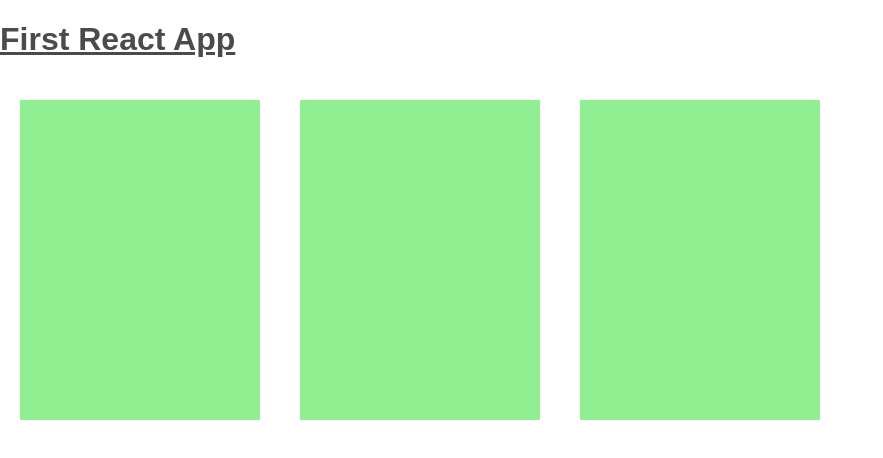
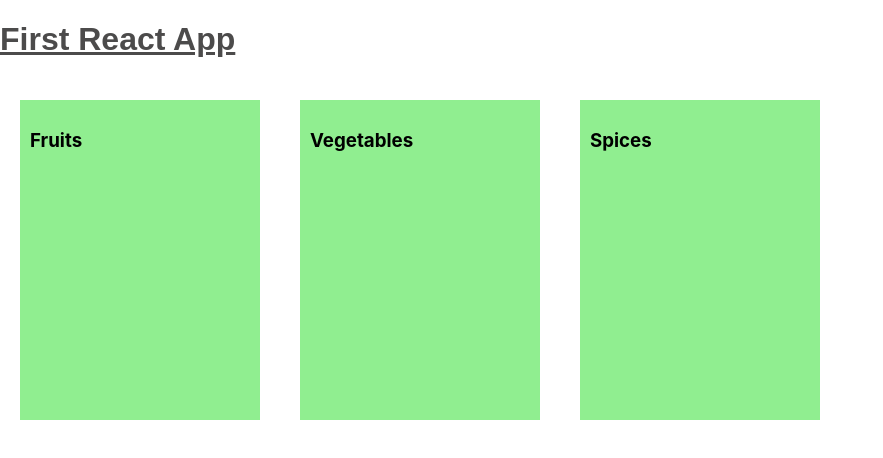
Before and after one commit to vinodh1988/react-app-june, a React (Create React App) app: page / in a window 1280 px wide. Shown: the top 458 px of the page, without its empty margins (0-883 px from the left). Built offline with nearby package versions, Linux system fonts and the light colour scheme.

Commit message:
property-commit

```diff
--- a/src/App.js
+++ b/src/App.js
@@ -6,9 +6,9 @@ const App = ()=>{
   return (
     <div>
         <h1>First React App</h1>
-        <Box></Box>
-        <Box></Box>
-        <Box></Box>
+        <Box title="Fruits"></Box>
+        <Box title="Vegetables"></Box>
+        <Box title="Spices"></Box>
     </div>
   )
 }
--- a/src/Box.js
+++ b/src/Box.js
@@ -1,8 +1,8 @@
 
-const Box= ()=>{
+const Box= ({title})=>{
     return(
         <div className="box">
-
+              <h3> {title} </h3>
         </div>
     )
 }
```
